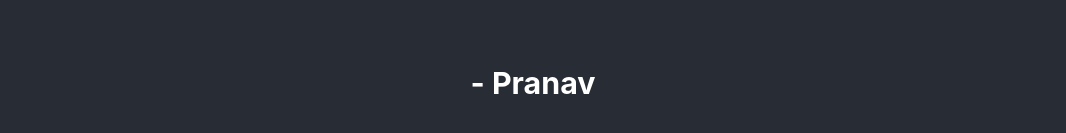
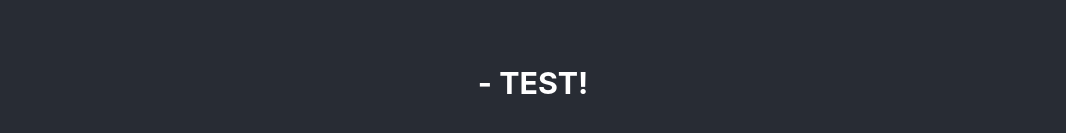
Before and after one commit to PRANAVBHATIA1999/CI-CD-Test, a React (Create React App) app: page / in a window 1280 px wide. Shown: the part 383-516 px from the top of the page, without its empty margins (107-1173 px from the left). Built offline with nearby package versions, Linux system fonts and the light colour scheme.

Commit message:
Fourth commit

```diff
--- a/src/App.js
+++ b/src/App.js
@@ -6,7 +6,7 @@ function App() {
     <div className="App">
       <header className="App-header">
         <h1> Hi All, I am implementing CI-CD Pipeline</h1>
-        <h3> - Pranav</h3>
+        <h3> - TEST!</h3>
       </header>
     </div>
   );
```
